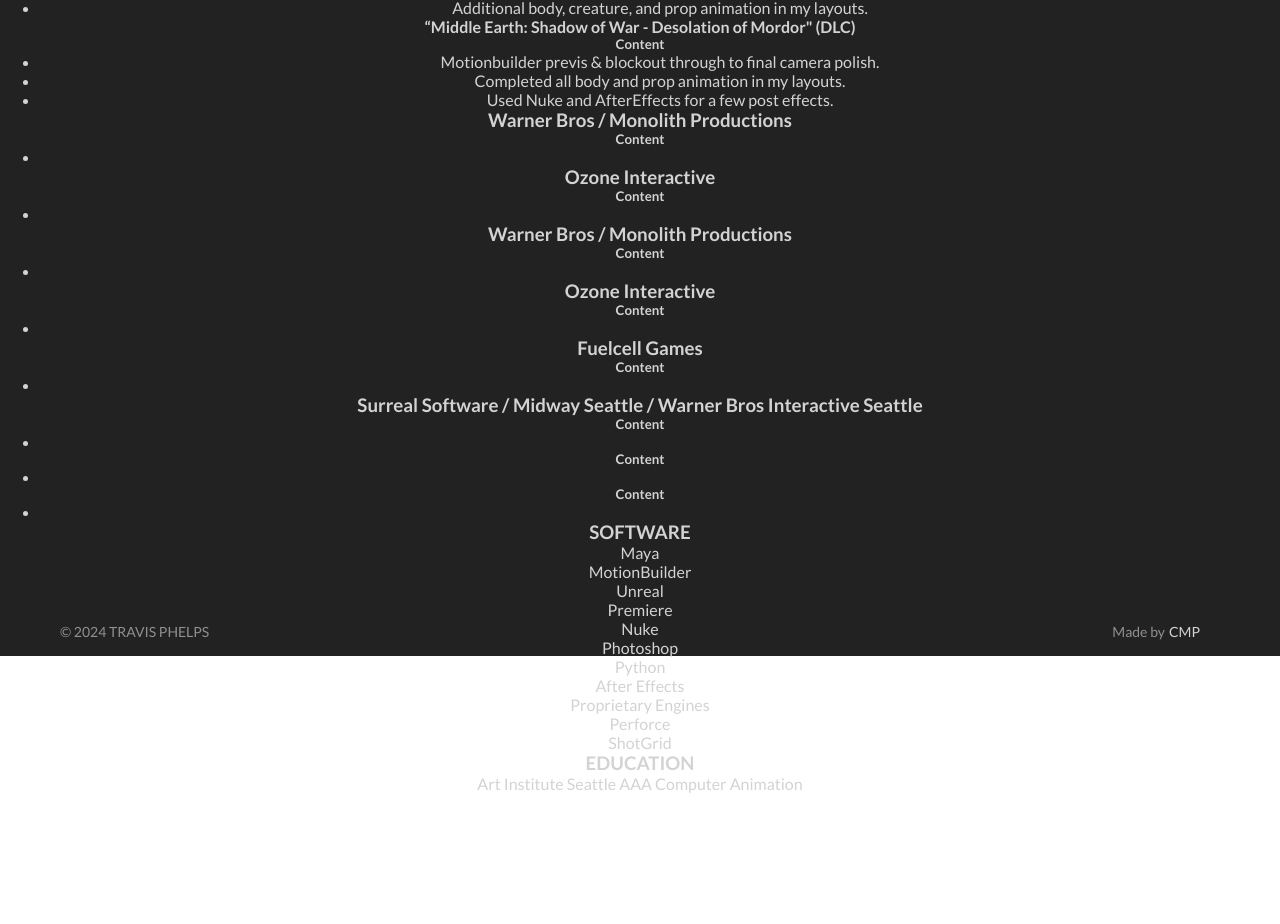
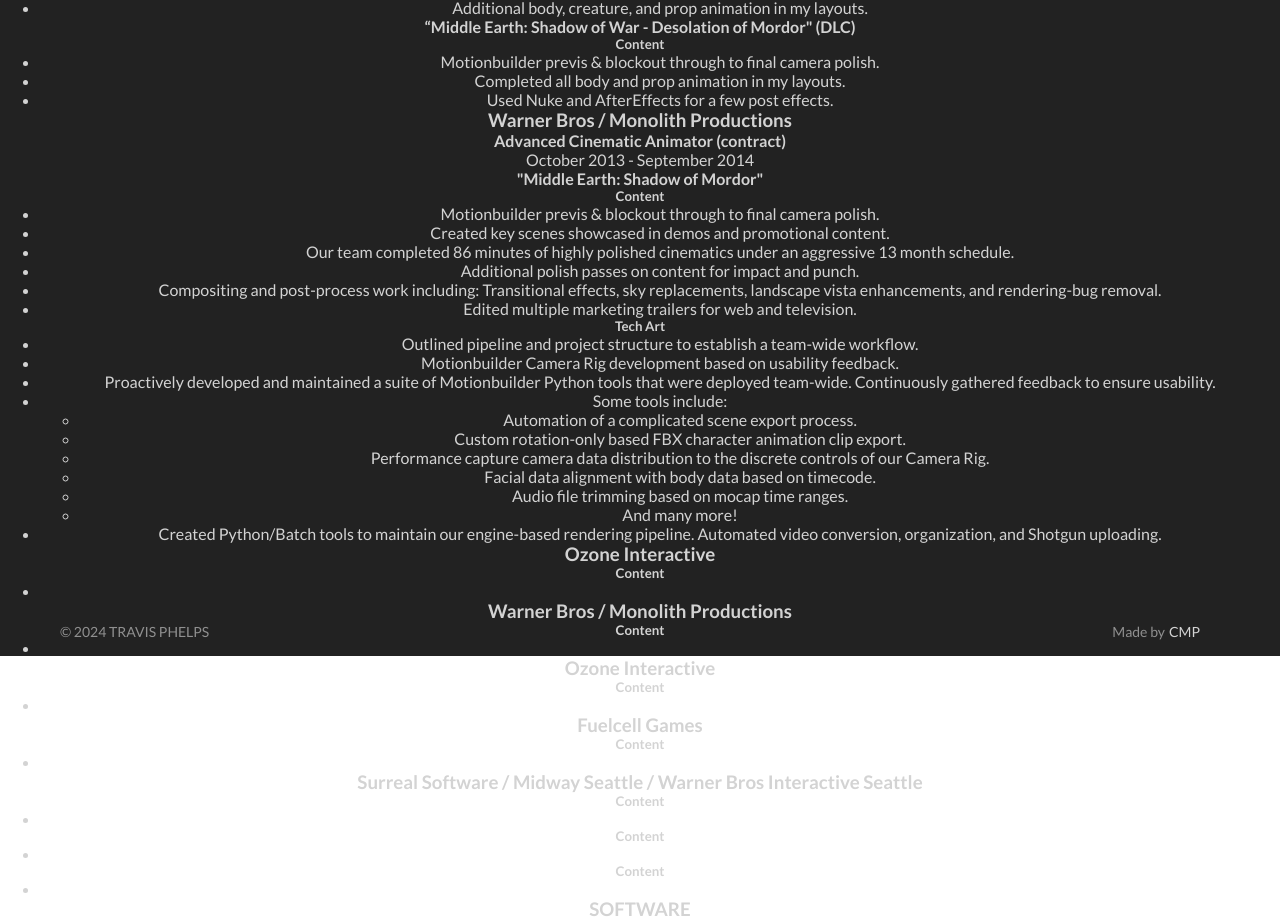
Before and after one commit to cynthem/travis-portfolio, a React (Create React App) app: page /resume in a window 1280 px wide. Shown: the part 994-1918 px from the top of the page. Before the commit the page ends 1787 px from the top, so only its background shows below. Built offline with nearby package versions, Linux system fonts and the light colour scheme.

Commit message:
Add resume content

```diff
--- a/src/routes/Resume.js
+++ b/src/routes/Resume.js
@@ -83,15 +83,39 @@ export default function Resume() {
                     <h3>Warner Bros / Monolith Productions</h3>
                     <div className="position-details">
                         <div className="title-date">
-                            <h4 className="job-title"></h4>
-                            <p className="job-date"></p>
+                            <h4 className="job-title">Advanced Cinematic Animator (contract)</h4>
+                            <p className="job-date">October 2013 - September 2014</p>
                         </div>
                         <div className="game-details">
-                            <h4 className="game-name"></h4>
+                            <h4 className="game-name">"Middle Earth: Shadow of Mordor"</h4>
                             <div className="job-duties">
                                 <h5>Content</h5>
                                 <ul className="duties-list">
-                                    <li></li>
+                                    <li>Motionbuilder previs & blockout  through to final camera polish.</li>
+                                    <li>Created key scenes showcased in demos and promotional content.</li>
+                                    <li>Our team completed 86 minutes of highly polished cinematics under an aggressive 13 month schedule.</li>
+                                    <li>Additional polish passes on content for impact and punch.</li>
+                                    <li>Compositing and post-process work including:  Transitional effects,  sky replacements,  landscape vista enhancements, and rendering-bug removal.</li>
+                                    <li>Edited multiple marketing trailers for web and television.</li>
+                                </ul>
+                            </div>
+                            <div className="job-duties">
+                                <h5>Tech Art</h5>
+                                <ul className="duties-list">
+                                    <li>Outlined pipeline and project structure to establish a team-wide workflow.</li>
+                                    <li>Motionbuilder Camera Rig development based on usability feedback.</li>
+                                    <li>Proactively developed and maintained a suite of Motionbuilder Python tools that were deployed team-wide.  Continuously gathered feedback to ensure usability.</li>
+                                    <li>Some tools include:
+                                        <ul className="tools-list">
+                                            <li>Automation of a complicated scene export process.</li>
+                                            <li>Custom rotation-only based FBX character animation clip export.</li>
+                                            <li>Performance capture camera data distribution to the discrete controls of our Camera Rig.</li>
+                                            <li>Facial data alignment with body data based on timecode.</li>
+                                            <li>Audio file trimming based on mocap time ranges.</li>
+                                            <li>And many more!</li>
+                                        </ul>
+                                    </li>
+                                    <li>Created Python/Batch tools to maintain our engine-based rendering pipeline.  Automated video conversion, organization, and Shotgun uploading.</li>
                                 </ul>
                             </div>
                         </div>
```
